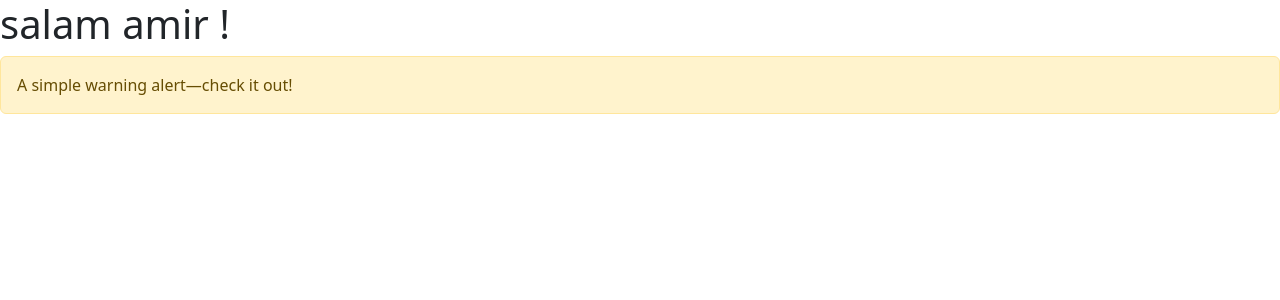
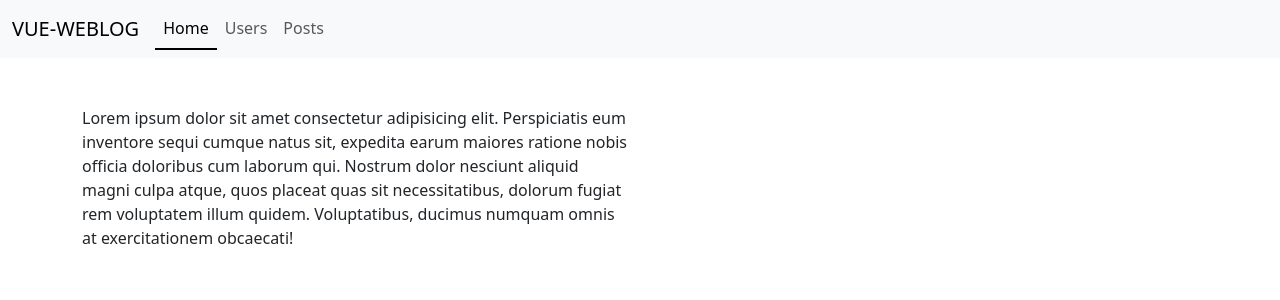
Before and after one commit to ShammasAmir/vue-weblog, a Vue app: page / in a window 1280 px wide. Shown: the top 300 px of the page. Built offline with nearby package versions, Linux system fonts and the light colour scheme.

Commit message:
Create header and home page.

```diff
--- a/package.json
+++ b/package.json
@@ -34,7 +34,9 @@
     "parserOptions": {
       "parser": "@babel/eslint-parser"
     },
-    "rules": {}
+    "rules": {
+      "vue/multi-word-component-names": "off"
+    }
   },
   "browserslist": [
     "> 1%",
--- a/src/App.vue
+++ b/src/App.vue
@@ -1,17 +1,17 @@
 <template>
-  <h1>salam amir !</h1>
-
-  <div class="alert alert-warning" role="alert">
-    A simple warning alert—check it out!
-  </div>
+  <Header />
 
   <router-view></router-view>
 </template>
 
 <script>
+
+import Header from './components/sections/Header.vue'
 export default {
   name: 'App',
-
+  components:{
+    Header
+  }
 }
 </script>
 
--- /dev/null
+++ b/src/components/sections/Header.vue
@@ -0,0 +1,39 @@
+<template>
+    <header>
+        <nav class="navbar navbar-expand-lg bg-body-tertiary">
+  <div class="container-fluid">
+    <a class="navbar-brand" href="#">VUE-WEBLOG</a>
+    <button class="navbar-toggler" type="button" data-bs-toggle="collapse" data-bs-target="#navbarNav" aria-controls="navbarNav" aria-expanded="false" aria-label="Toggle navigation">
+      <span class="navbar-toggler-icon"></span>
+    </button>
+    <div class="collapse navbar-collapse" id="navbarNav">
+      <ul class="navbar-nav">
+        <li class="nav-item">
+          <router-link class="nav-link active" aria-current="page" to="/">Home</router-link>
+        </li>
+        <li class="nav-item">
+          <router-link class="nav-link" to="/users">Users</router-link>
+        </li>
+        <li class="nav-item">
+          <router-link class="nav-link" to="/posts">Posts</router-link>
+        </li>
+
+      </ul>
+    </div>
+  </div>
+</nav>
+    </header>
+</template>
+
+<script>
+export default {
+  name: "Header"
+}
+</script>
+
+<style>
+  .router-link-active{
+    color: black !important;
+    border-bottom: 2px solid black !important;
+  }
+</style>
--- /dev/null
+++ b/src/pages/Home.vue
@@ -0,0 +1,21 @@
+<template>
+    <div class="container mt-5">
+        <div class="row">
+            <div class="col-md-6">
+                Lorem ipsum dolor sit amet consectetur adipisicing elit. Perspiciatis eum inventore sequi cumque natus sit,
+                expedita earum maiores ratione nobis officia doloribus cum laborum qui. Nostrum dolor nesciunt aliquid magni
+                culpa atque, quos placeat quas sit necessitatibus, dolorum fugiat rem voluptatem illum quidem. Voluptatibus,
+                ducimus numquam omnis at exercitationem obcaecati!
+            </div>
+        </div>
+    </div>
+</template>
+
+<script>
+export default {
+
+}
+</script>
+
+<style>
+</style>
--- a/src/router.js
+++ b/src/router.js
@@ -1,6 +1,9 @@
 import { createRouter, createWebHistory } from "vue-router";
+import Home from "./pages/Home.vue"
 
-const routes = [];
+const routes = [
+    { path: "/" , name : "home" , component : Home }
+];
 const router = createRouter({
     history : createWebHistory(),
     routes
```
